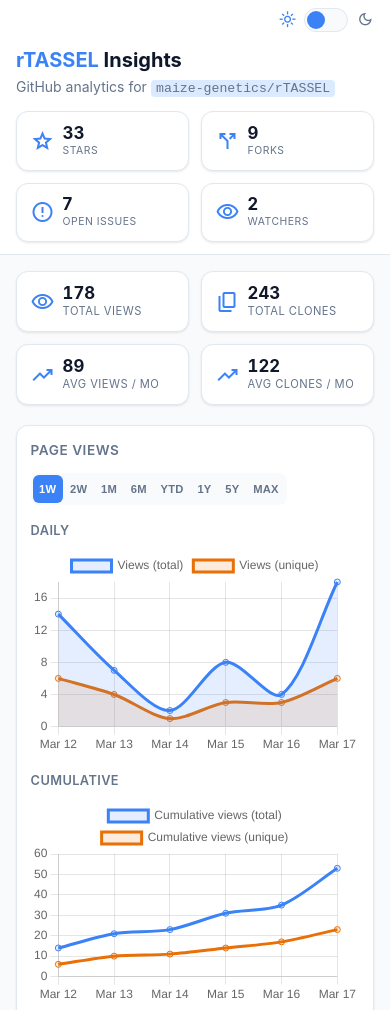
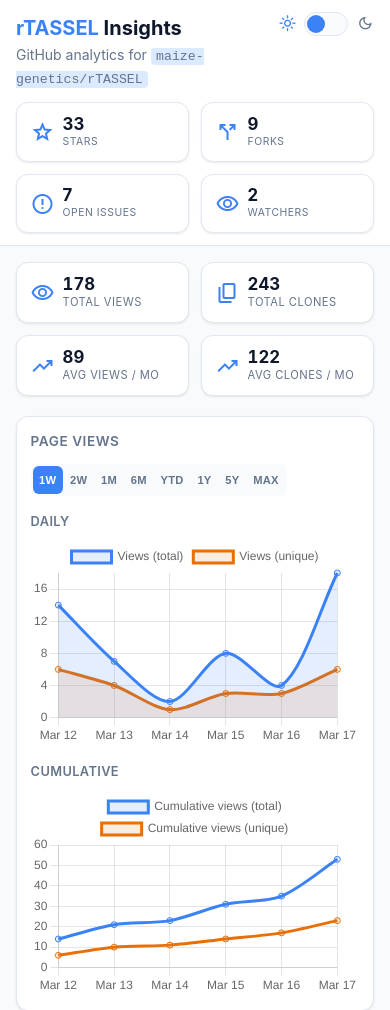
Before and after one commit to btmonier/rtassel_insights, a website built with Vite: page dashboard/index.html in a window 390 px wide. Shown: the top 1010 px of the page. Built offline with nearby package versions, Linux system fonts and the light colour scheme.

Commit message:
Realign theme switch in mobile view

```diff
--- a/dashboard/index.html
+++ b/dashboard/index.html
@@ -10,8 +10,10 @@
     <link rel="stylesheet" href="/src/styles.css" />
   </head>
   <body>
-    <div class="header-top-bar" id="header-top-bar"></div>
-    <header id="dashboard-header"></header>
+    <div class="site-header">
+      <div class="header-top-bar" id="header-top-bar"></div>
+      <header id="dashboard-header"></header>
+    </div>
     <div id="summary-stats" class="summary-row"></div>
     <main class="dashboard-grid">
       <section class="card card-wide" id="views-section">
--- a/dashboard/src/styles.css
+++ b/dashboard/src/styles.css
@@ -70,6 +70,10 @@
 }
 
 /* ---- Header ---- */
+
+.site-header {
+  background: var(--color-surface);
+}
 
 .header-top-bar {
   background: var(--color-surface);
@@ -729,18 +733,35 @@
     margin: 1.25rem auto;
   }
 
+  .site-header {
+    position: relative;
+    border-bottom: 1px solid var(--color-border);
+  }
+
+  #dashboard-header {
+    padding: 0.75rem 1rem;
+    border-bottom: none;
+  }
+
+  .header-top-bar {
+    position: absolute;
+    top: 0.75rem;
+    right: 1rem;
+  }
+
+  .header-top-bar-inner {
+    padding: 0;
+    align-items: flex-start;
+  }
+
+  .header-title {
+    padding-right: 5.5rem;
+  }
+
   .header-inner {
     flex-direction: column;
     align-items: flex-start;
     gap: 0.75rem;
-  }
-
-  .header-top-bar-inner {
-    padding: 0.5rem 1rem 0;
-  }
-
-  #dashboard-header {
-    padding: 0.75rem 1rem;
   }
 
   #dashboard-footer {
```
